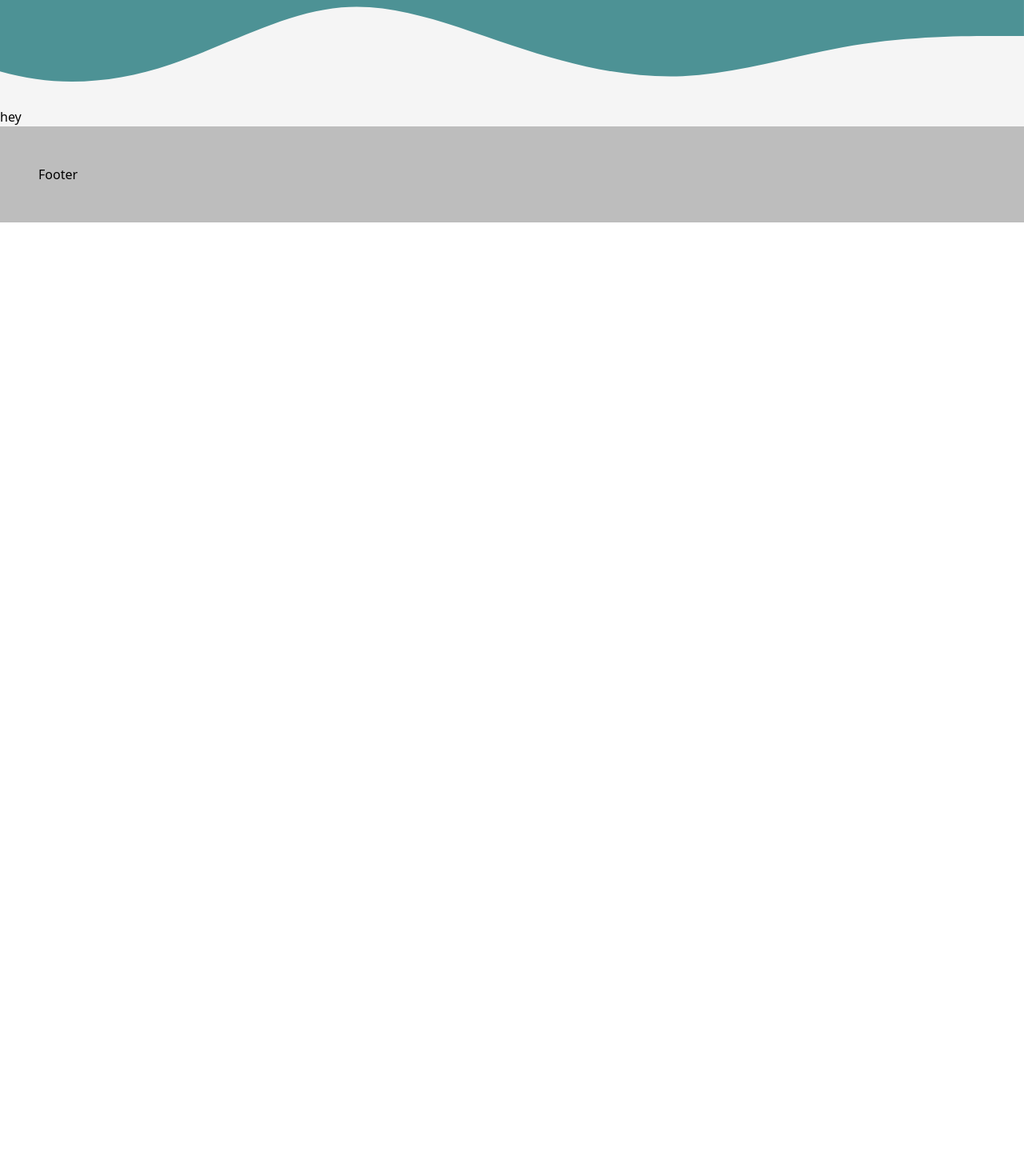
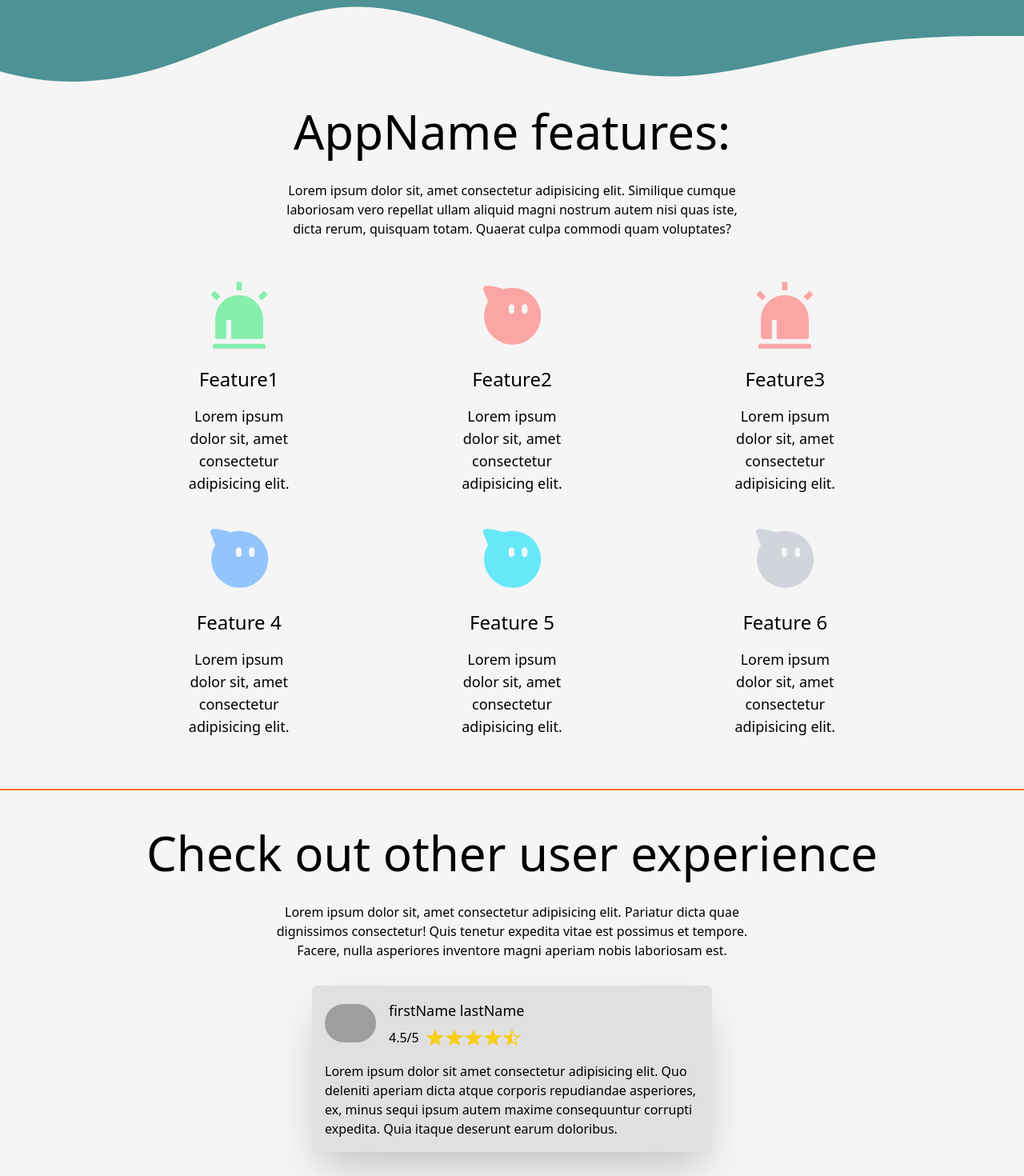
Before and after one commit to foreverbog/ExpenseTracker, a React (Vite) app in the folder frontend/: page / in a window 1280 px wide. Shown: the part 840-2310 px from the top of the page at 80% size. Before the commit the page ends 1118 px from the top, so only its background shows below. Built offline with nearby package versions, Linux system fonts and the light colour scheme; grey boxes are pictures that could not be loaded.

Commit message:
feature grid fine tuned, userFeedback component created with static values

```diff
--- a/frontend/package.json
+++ b/frontend/package.json
@@ -11,6 +11,7 @@
   },
   "dependencies": {
     "@types/lodash": "^4.17.7",
+    "axios": "^1.7.5",
     "framer-motion": "^11.3.28",
     "i18next": "^23.14.0",
     "lodash": "^4.17.21",
--- a/frontend/src/assets/svg/HomeVectors.tsx
+++ b/frontend/src/assets/svg/HomeVectors.tsx
@@ -252,7 +252,7 @@ export const LandingGridVector = () => {
 export const HomeSectionTwoBgVector = () => {
   return (
     <svg
-      className="-mt-1"
+      className="-mt-1 "
       id="wave"
       style={{ transform: "rotate(180deg)", transition: "0.3" }}
       viewBox="0 0 1440 200"
--- /dev/null
+++ b/frontend/src/components/FeaturesSection.tsx
@@ -0,0 +1,84 @@
+import { ReactElement } from "react";
+import { HomeSectionTwoBgVector } from "../assets/svg/HomeVectors";
+import { AiFillAlert } from "react-icons/ai";
+import { AiFillAliwangwang } from "react-icons/ai";
+
+type FeaturesType = {
+  icon: ReactElement;
+  name: string;
+  description: string;
+  color: string;
+};
+
+const features: FeaturesType[] = [
+  {
+    icon: <AiFillAlert />,
+    name: "Feature1",
+    description: "Lorem ipsum dolor sit, amet consectetur adipisicing elit.",
+    color: "text-green-300",
+  },
+  {
+    icon: <AiFillAliwangwang />,
+    name: "Feature2",
+    description: "Lorem ipsum dolor sit, amet consectetur adipisicing elit.",
+    color: "text-red-300",
+  },
+  {
+    icon: <AiFillAlert />,
+    name: "Feature3",
+    description: "Lorem ipsum dolor sit, amet consectetur adipisicing elit.",
+    color: "text-red-300",
+  },
+  {
+    icon: <AiFillAliwangwang />,
+    name: "Feature 4",
+    description: "Lorem ipsum dolor sit, amet consectetur adipisicing elit.",
+    color: "text-blue-300",
+  },
+  {
+    icon: <AiFillAliwangwang />,
+    name: "Feature 5",
+    description: "Lorem ipsum dolor sit, amet consectetur adipisicing elit.",
+    color: "text-cyan-300",
+  },
+  {
+    icon: <AiFillAliwangwang />,
+    name: "Feature 6",
+    description: "Lorem ipsum dolor sit, amet consectetur adipisicing elit.",
+    color: "text-gray-300",
+  },
+];
+
+const FeaturesSection = () => {
+  return (
+    <div className="min-h-dvh relative border-b-2 border-b-orange-500">
+      {/* *TOP SVG */}
+      <HomeSectionTwoBgVector />
+      <div className="flex flex-col items-center gap-8">
+        <h1 className="text-6xl text-base-text">AppName features:</h1>
+        <p className="w-1/2 text-center text-ellipsis text-balance text-base-text">
+          Lorem ipsum dolor sit, amet consectetur adipisicing elit. Similique
+          cumque laboriosam vero repellat ullam aliquid magni nostrum autem nisi
+          quas iste, dicta rerum, quisquam totam. Quaerat culpa commodi quam
+          voluptates?
+        </p>
+        <div className="text-base-text grid grid-cols-3  w-4/5  justify-items-center z-20 mb-12 ">
+          {features.map((feature) => (
+            <div
+              key={feature.name}
+              className="w-full flex flex-col gap-4 p-4 justify-center items-center "
+            >
+              <div className={`${feature.color} text-8xl`}>{feature.icon}</div>
+              <h2 className="text-2xl">{feature.name}</h2>
+              <p className="text-balance text-center text-lg w-1/2">
+                {feature.description}
+              </p>
+            </div>
+          ))}
+        </div>
+      </div>
+    </div>
+  );
+};
+
+export default FeaturesSection;
--- /dev/null
+++ b/frontend/src/components/FeedbackUserCard.tsx
@@ -0,0 +1,49 @@
+import { IoIosStar } from "react-icons/io";
+import { IoIosStarOutline } from "react-icons/io";
+import { IoIosStarHalf } from "react-icons/io";
+
+const FeedbackUserCard = () => {
+  const userfb = 4.5;
+
+  const fullStars = Math.floor(userfb);
+  const halfStars = userfb % 1 !== 0;
+  const emptyStars = Math.ceil(userfb);
+
+  return (
+    <div
+      className="bg-base-200 w-[500px] h-52 p-4 rounded-md grid grid-cols-2 items-center gap-4 text-base-text  shadow-base-300 shadow-2xl"
+      style={{ gridTemplateColumns: "64px auto" }}
+    >
+      <img
+        className="rounded-full "
+        src="https://randomuser.me/api/portraits/women/11.jpg"
+        alt="s"
+        width={64}
+      />
+      <div className="flex flex-col gap-2">
+        <p className="text-lg">firstName lastName</p>
+        <div className="flex ">
+          <p className="mr-2 ">{userfb}/5</p>
+          {Array.from({ length: fullStars }).map((_, index) => (
+            <IoIosStar key={index} className="text-yellow-400 text-2xl" />
+          ))}
+          {halfStars && <IoIosStarHalf className="text-yellow-400 text-2xl" />}
+          {Array.from({ length: 5 - emptyStars }).map((_, index) => (
+            <IoIosStarOutline
+              key={index}
+              className="text-2xl text-yellow-400"
+            />
+          ))}
+        </div>
+      </div>
+      <p className="text-md col-span-2">
+        Lorem ipsum dolor sit amet consectetur adipisicing elit. Quo deleniti
+        aperiam dicta atque corporis repudiandae asperiores, ex, minus sequi
+        ipsum autem maxime consequuntur corrupti expedita. Quia itaque deserunt
+        earum doloribus.
+      </p>
+    </div>
+  );
+};
+
+export default FeedbackUserCard;
--- a/frontend/src/components/HomeSectionTwo.tsx
+++ /dev/null
@@ -1,14 +0,0 @@
-import { HomeSectionTwoBgVector } from "../assets/svg/HomeVectors";
-const HomeSectionTwo = () => {
-  // style={{ transform: "rotate(180deg)", transition: "0.3" }}
-  // style={{ transform: "translate(0, 0px)", opacity: 1 }}
-
-  return (
-    <div className="relative ">
-      <HomeSectionTwoBgVector />
-      <div className="">hey</div>
-    </div>
-  );
-};
-
-export default HomeSectionTwo;
--- a/frontend/src/components/Landing.tsx
+++ b/frontend/src/components/Landing.tsx
@@ -9,7 +9,7 @@ const Landing = () => {
           <h1 className="text-8xl text-center">
             Welcome to <span className="text-primary">AppName</span>
           </h1>
-          <p className=" w-[85%]  text-center text-balance">
+          <p className=" w-5/6  text-center text-balance">
             Lorem ipsum dolor sit amet consectetur adipisicing elit. Minus
             officia eveniet consectetur illo omnis tempore atque, blanditiis
             numquam iusto aliquid aut soluta reprehenderit impedit amet libero,
--- /dev/null
+++ b/frontend/src/components/UserFeedbackSection.tsx
@@ -0,0 +1,34 @@
+import FeedbackUserCard from "./FeedbackUserCard";
+import axios from "axios";
+import { useState } from "react";
+
+type UsersType = {
+  imgLink: string;
+  firstName: string;
+  lastName: string;
+  feedbackRating?: number;
+  feedback?: string;
+};
+
+const UserFeedbackSection = () => {
+  const [users, setUsers] = useState<UsersType | undefined>(undefined);
+  return (
+    <div className="relative my-12">
+      <div className="flex flex-col justify-center items-center gap-8 text-base-text">
+        <h2 className="text-6xl text-center ">
+          Check out other user experience
+        </h2>
+
+        <p className="w-1/2 text-balance text-center">
+          Lorem ipsum dolor sit, amet consectetur adipisicing elit. Pariatur
+          dicta quae dignissimos consectetur! Quis tenetur expedita vitae est
+          possimus et tempore. Facere, nulla asperiores inventore magni aperiam
+          nobis laboriosam est.
+        </p>
+        <FeedbackUserCard />
+      </div>
+    </div>
+  );
+};
+
+export default UserFeedbackSection;
--- a/frontend/src/pages/Home.tsx
+++ b/frontend/src/pages/Home.tsx
@@ -1,11 +1,13 @@
-import HomeSectionTwo from "../components/HomeSectionTwo";
+import FeaturesSection from "../components/FeaturesSection";
 import Landing from "../components/Landing";
+import UserFeedbackSection from "../components/UserFeedbackSection";
 
 const Home = () => {
   return (
-    <div className="bg-base   ">
+    <div className="bg-base">
       <Landing />
-      <HomeSectionTwo />
+      <FeaturesSection />
+      <UserFeedbackSection />
     </div>
   );
 };
```
Also changed, not shown: 1 other file (tests, documents, lock files or other folders).
